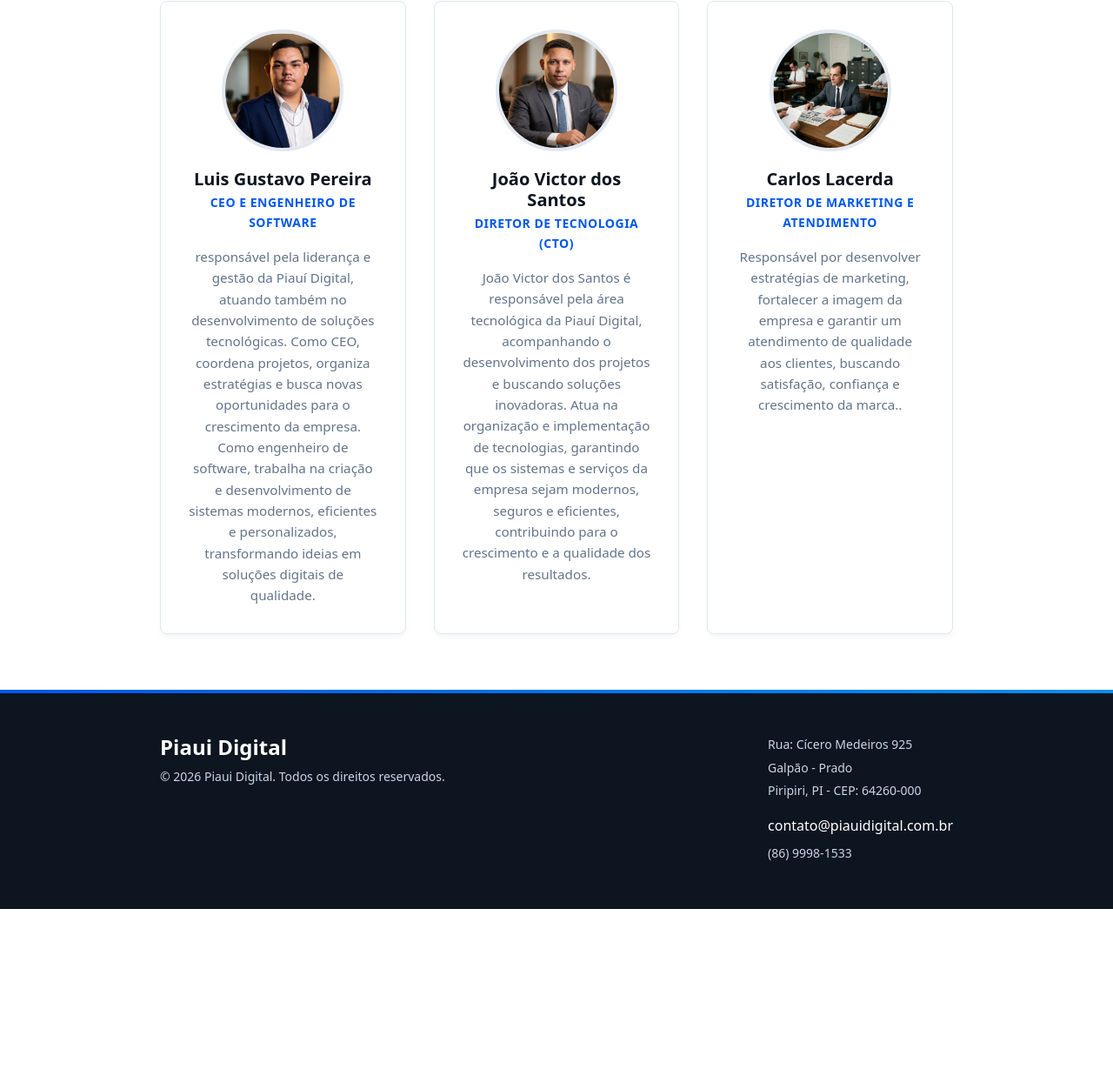
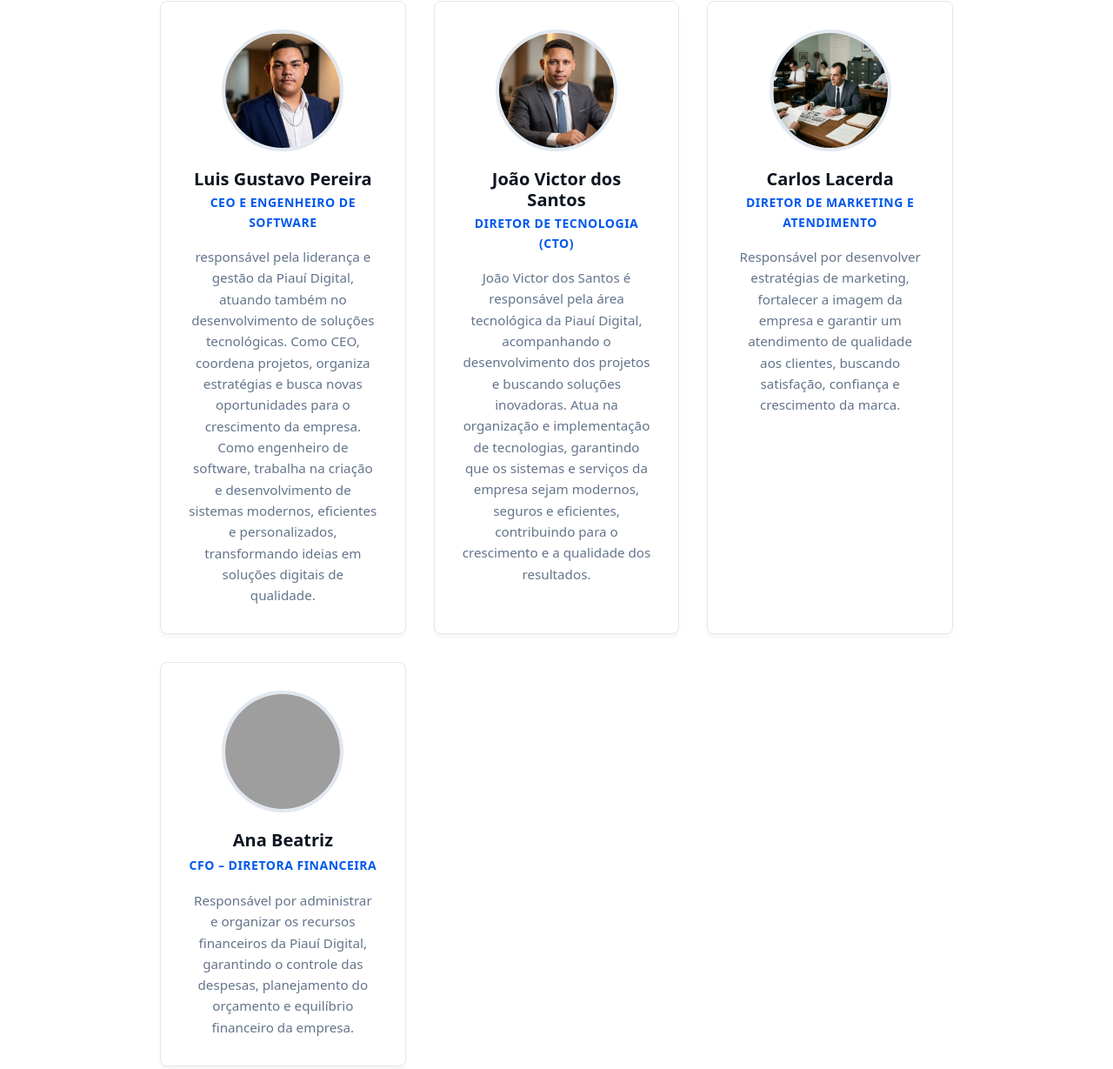
Before and after one commit to luis-gustavo20/piaui-digital-site, an Astro site: page /equipe in a window 1280 px wide. Shown: the part 318-1547 px from the top of the page at 87% size. Before the commit the page ends 1363 px from the top, so only its background shows below. Built offline with nearby package versions, Linux system fonts and the light colour scheme; Astro itself is replaced by a stand-in of ours; grey boxes are pictures that could not be loaded.

Commit message:
feat: adicionar novo membro

```diff
--- a/src/data/empresa.js
+++ b/src/data/empresa.js
@@ -54,7 +54,14 @@ export const empresa = {
       cargo: "Diretor de Marketing e Atendimento ",
       foto: "/images/carlos.png",
       alt: "Foto de carlos",
-      descricao: "Responsável por desenvolver estratégias de marketing, fortalecer a imagem da empresa e garantir um atendimento de qualidade aos clientes, buscando satisfação, confiança e crescimento da marca.."
+      descricao: "Responsável por desenvolver estratégias de marketing, fortalecer a imagem da empresa e garantir um atendimento de qualidade aos clientes, buscando satisfação, confiança e crescimento da marca."
+    },
+    {
+      nome: "Ana Beatriz",
+      cargo: "CFO – Diretora Financeira",
+      foto: "/images/anab.png",
+      alt: "Foto de ana beatriz",
+      descricao: "Responsável por administrar e organizar os recursos financeiros da Piauí Digital, garantindo o controle das despesas, planejamento do orçamento e equilíbrio financeiro da empresa."
     }
   ]
 };
```
Also changed, not shown: 1 other file.
